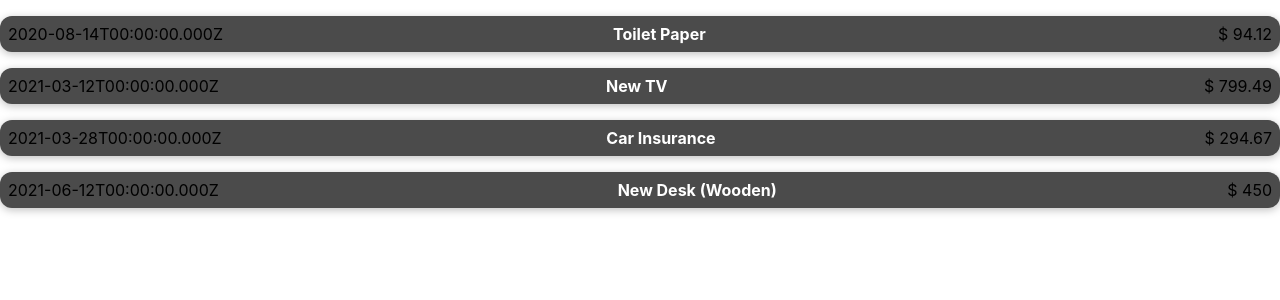
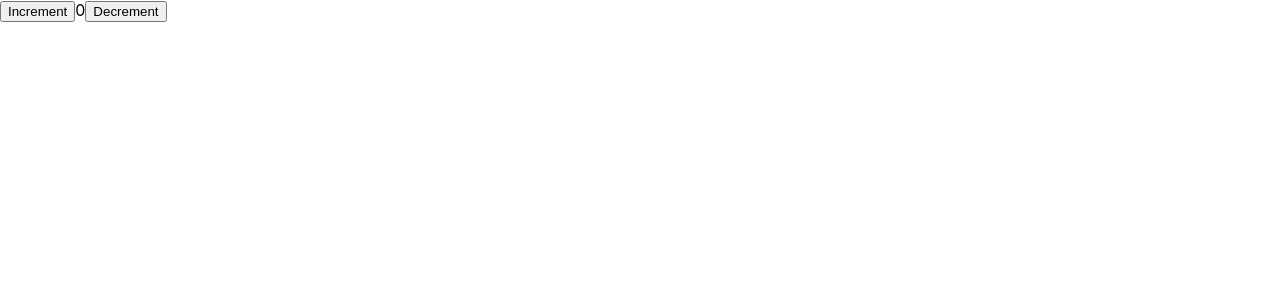
Before and after one commit to so0112/react-study, a React (Create React App) app: page / in a window 1280 px wide. Shown: the top 300 px of the page. Built offline with nearby package versions, Linux system fonts and the light colour scheme.

Commit message:
[Feat] 리덕스 툴킷 JS
- index
- App
- Page
- slice
- store

```diff
--- a/src/App.js
+++ b/src/App.js
@@ -1,41 +1,9 @@
-import ExpenseItem from "./components/ExpenseItem";
+import { ReduxPage } from "./redux/ReduxPage";
 
 function App() {
-  const expenses = [
-    {
-      id: "e1",
-      title: "Toilet Paper",
-      amount: 94.12,
-      date: new Date(2020, 7, 14),
-    },
-    { id: "e2", title: "New TV", amount: 799.49, date: new Date(2021, 2, 12) },
-    {
-      id: "e3",
-      title: "Car Insurance",
-      amount: 294.67,
-      date: new Date(2021, 2, 28),
-    },
-    {
-      id: "e4",
-      title: "New Desk (Wooden)",
-      amount: 450,
-      date: new Date(2021, 5, 12),
-    },
-  ];
-
   return (
     <div className="App">
-      {expenses.map((expense) => {
-        return <ExpenseItem expense={expense} key={expense.id} />;
-      })}
-
-      {/*
-      FIXME
-       forEach는 map과 다르게 return 하는 값이 없으므로
-       컴포넌트를 출력할 수 없다.*/}
-      {expenses.forEach((expense) => {
-        return <ExpenseItem expense={expense} key={expense.id} />;
-      })}
+      <ReduxPage />
     </div>
   );
 }
--- a/src/index.js
+++ b/src/index.js
@@ -2,6 +2,12 @@
 import ReactDOM from "react-dom/client";
 import "./index.css";
 import App from "./App";
+import { store } from "./redux/store";
+import { Provider } from "react-redux";
 
 const root = ReactDOM.createRoot(document.getElementById("root"));
-root.render(<App />);
+root.render(
+  <Provider store={store}>
+    <App />
+  </Provider>
+);
--- a/src/redux/ReduxPage.jsx
+++ b/src/redux/ReduxPage.jsx
@@ -1,7 +1,27 @@
 import React from "react";
+import { useSelector, useDispatch } from "react-redux";
+import { decrement, increment } from "./slice";
 
-const ReduxPage = () => {
-  return <div>ReduxPage</div>;
-};
+export function ReduxPage() {
+  const dispatch = useDispatch();
 
-export default ReduxPage;
+  const state = {
+    count: useSelector((state) => state.counter.value),
+  };
+
+  const callbacks = {};
+
+  return (
+    <div>
+      <div>
+        <button aria-label="Increment value" onClick={() => dispatch(increment())}>
+          Increment
+        </button>
+        <span>{state.count}</span>
+        <button aria-label="Decrement value" onClick={() => dispatch(decrement())}>
+          Decrement
+        </button>
+      </div>
+    </div>
+  );
+}
--- a/src/redux/slice.js
+++ b/src/redux/slice.js
@@ -1 +1,30 @@
-const slice = {};
+import { createSlice } from "@reduxjs/toolkit";
+
+// 1. initialState
+const initialState = {
+  value: 0,
+};
+
+// 2. reudcers
+const reducers = {
+  increment: (state) => {
+    state.value += 1;
+  },
+  decrement: (state) => {
+    state.value -= 1;
+  },
+  incrementByAmount: (state, action) => {
+    state.value += action.payload;
+  },
+};
+
+// 3. slice
+export const counterSlice = createSlice({
+  name: "counter",
+  initialState,
+  reducers,
+});
+
+export const { increment, decrement, incrementByAmount } = counterSlice.actions;
+
+export default counterSlice.reducer;
--- a/src/redux/store.js
+++ b/src/redux/store.js
@@ -1,8 +1,8 @@
 import { configureStore } from "@reduxjs/toolkit";
-import rootReducer from "./reducers";
+import slice from "./slice";
 
-const store = configureStore({
-  reducer: rootReducer,
+export const store = configureStore({
+  reducer: {
+    counter: slice,
+  },
 });
-
-export default store;
```
Also changed, not shown: src/pages/Study.jsx (added, +43 -0 lines).
